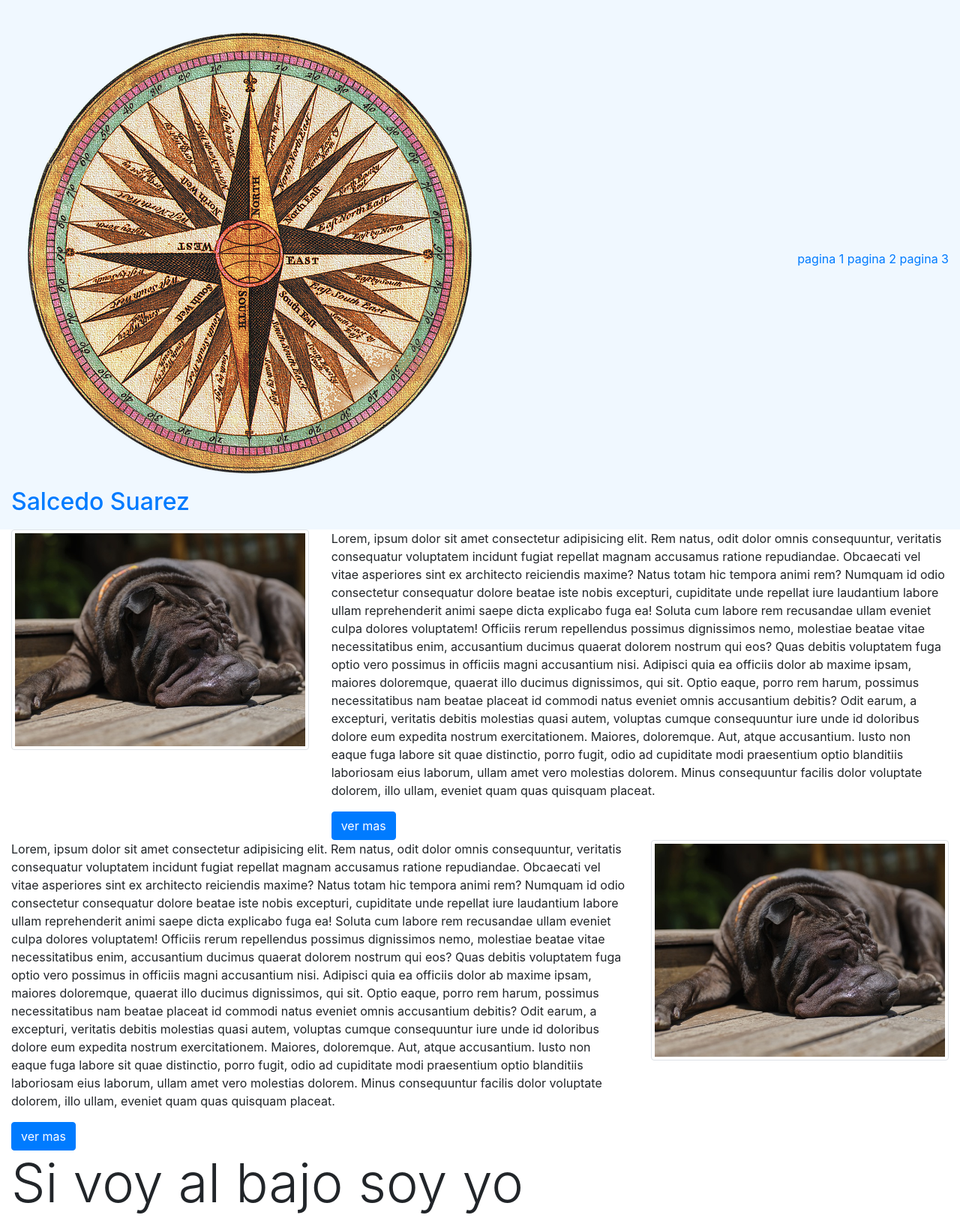
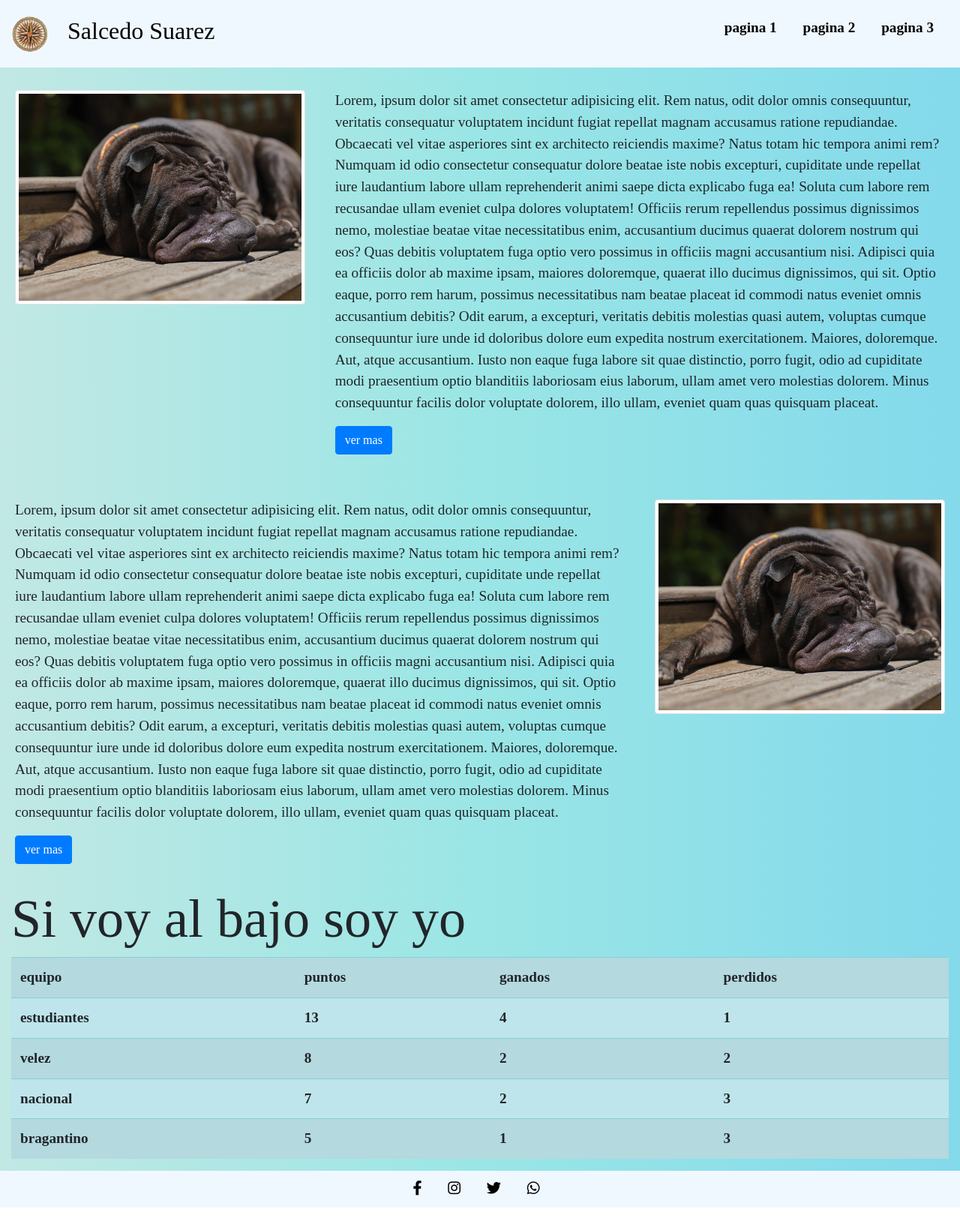
Before and after one commit to JavS4/bootstrapSalcedoSuarez, a plain HTML site: page paginas/pagina1.html in a window 1280 px wide. Shown: the top 1624 px of the page at 75% size. Drawn offline with nearby package versions, Linux system fonts and the light colour scheme; files that its build step writes are made by us from their sources.

Commit message:
mejorando scss

```diff
--- a/estilos/estilos.scss
+++ b/estilos/estilos.scss
@@ -2,6 +2,12 @@
     padding: 0;
     margin: 0;
     box-sizing: border-box;
+}
+
+body{
+    font-family: 'Times New Roman', Times, serif;
+    font-size: 1.2em;
+    background: linear-gradient(90deg, rgba(193,232,228,1) 0%, rgba(123,222,221,0.7567401960784313) 48%, rgba(100,208,230,0.8015581232492998) 100%);
 }
 
 header{
@@ -26,9 +32,55 @@ header{
 
 main{
     padding: 35px 10px;
+}
 
     h1{
             color: rgb(0, 43, 122);
             text-decoration: underline;
     }
-}
+
+    a{
+        text-decoration: none;
+        color: rgb(0, 0, 0);
+        font-weight: 800;
+        margin: 10px 10px;
+        padding-right: 10px;
+
+        &:hover{
+            text-decoration: none;
+            color: rgb(0, 0, 0);
+            font-weight: 800;
+        }
+    }
+
+    .logo{
+        display: flex;
+        align-items: center;
+
+        img{
+            height: 50px;
+            margin-right: 15px;
+        }
+    }
+
+    .call{
+        height: 500px;
+        background-color: aqua;
+    }
+
+    .article{
+        height: 500px;
+        border: 3px solid black;
+        background-color: blueviolet;
+    }
+
+    .ejemplo{
+        padding: 30px 20px;
+    }
+
+    footer{
+        background-color: aliceblue;
+        padding: 10px;
+        text-align: center;
+        width: 100%;
+    }
```
Also changed, not shown: index.html (+1 -1 lines), estilos/estilos.css, 1 other file.
